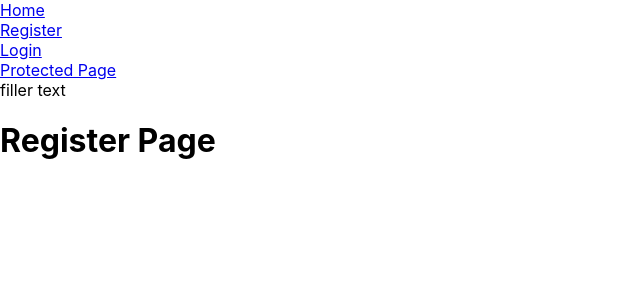
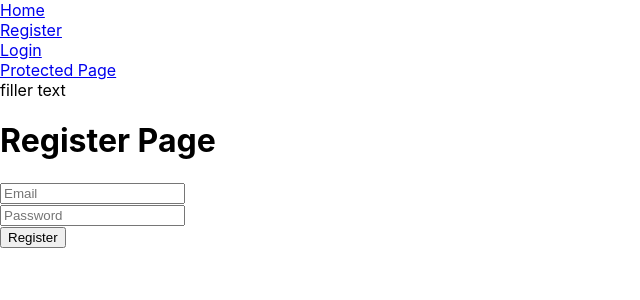
Before and after one commit to aarona/dja_example, a React (Create React App) app in the folder client/: page /register in a window 1280 px wide. Shown: the top 300 px of the page, without its empty margins (0-640 px from the left). Built offline with nearby package versions, Linux system fonts and the light colour scheme.

Commit message:
Added forms and removed some warnings.

```diff
--- a/client/src/App.tsx
+++ b/client/src/App.tsx
@@ -6,6 +6,6 @@ interface AppProps {
 
 }
 
-export const App: React.FC<AppProps> = ({}) => {
+export const App: React.FC<AppProps> = () => {
     return <Routes/>;
 }
--- a/client/src/components/Header.tsx
+++ b/client/src/components/Header.tsx
@@ -6,7 +6,7 @@ interface HeaderProps {
 
 }
 
-export const Header: React.FC<HeaderProps> = ({}) => {
+export const Header: React.FC<HeaderProps> = () => {
   const loggedIn = false
   const body = "filler text"
 
--- a/client/src/pages/Home.tsx
+++ b/client/src/pages/Home.tsx
@@ -4,7 +4,7 @@ interface HomeProps {
 
 }
 
-export const Home: React.FC<HomeProps> = ({}) => {
+export const Home: React.FC<HomeProps> = () => {
     return <div>
       <h1>Home Page</h1>
     </div>
--- a/client/src/pages/Login.tsx
+++ b/client/src/pages/Login.tsx
@@ -1,11 +1,33 @@
-import React from 'react'
+import React, { useState } from 'react'
+import { RouteComponentProps } from 'react-router'
+// import { setAccessToken } from '../utils/accessToken'
 
-interface LoginProps {
+export const Login: React.FC<RouteComponentProps> = ({ history }) => {
+  const [email, setEmail] = useState('')
+  const [password, setPassword] = useState('')
 
+  const onSubmit = async (e: any) => {
+    e.preventDefault()
+
+    console.log("Form Submitted");
+
+    history.push('/')
+  }
+
+  return <div>
+    <h1>Login Page</h1>
+    <form onSubmit={onSubmit} >
+      <div>
+        <input value={email} placeholder="Email" onChange={e => {
+          setEmail(e.target.value)
+        }} />
+      </div>
+      <div>
+        <input value={password} placeholder="Password" type="password" onChange={e => {
+          setPassword(e.target.value)
+        }} />
+      </div>
+      <button type="submit">Login</button>
+    </form>
+  </div>
 }
-
-export const Login: React.FC<LoginProps> = ({}) => {
-    return <div>
-      <h1>Login Page</h1>
-    </div>
-}
--- a/client/src/pages/Profile.tsx
+++ b/client/src/pages/Profile.tsx
@@ -1,11 +1,29 @@
 import React from 'react'
+import { Redirect } from 'react-router'
 
 interface ProfileProps {
 
 }
 
-export const Profile: React.FC<ProfileProps> = ({}) => {
-    return <div>
-      <h1>My Profile</h1>
-    </div>
+export const Profile: React.FC<ProfileProps> = () => {
+  const error = true
+  const loading = true
+  const data = null
+
+  if (error) {
+    console.log(error)
+    return <Redirect to={'/'} />
+  }
+
+  if (loading) {
+    return <div>Loading...</div>
+  }
+
+  if (!data) {
+    return <div>No data found.</div>
+  }
+
+  return <div>
+    <h1>My Profile</h1>
+  </div>
 }
--- a/client/src/pages/Register.tsx
+++ b/client/src/pages/Register.tsx
@@ -1,11 +1,33 @@
-import React from 'react'
+import React, { useState } from 'react'
+import { RouteComponentProps } from 'react-router'
+// import { setAccessToken } from '../utils/accessToken'
 
-interface RegisterProps {
+export const Register: React.FC<RouteComponentProps> = ({ history }) => {
+  const [email, setEmail] = useState('')
+  const [password, setPassword] = useState('')
 
+  const onSubmit = async (e: any) => {
+    e.preventDefault()
+
+    console.log("Form Submitted");
+
+    history.push('/')
+  }
+
+  return <div>
+    <h1>Register Page</h1>
+    <form onSubmit={onSubmit} >
+      <div>
+        <input value={email} placeholder="Email" onChange={e => {
+          setEmail(e.target.value)
+        }} />
+      </div>
+      <div>
+        <input value={password} placeholder="Password" type="password" onChange={e => {
+          setPassword(e.target.value)
+        }} />
+      </div>
+      <button type="submit">Register</button>
+    </form>
+  </div>
 }
-
-export const Register: React.FC<RegisterProps> = ({}) => {
-    return <div>
-      <h1>Register Page</h1>
-    </div>
-}
```
